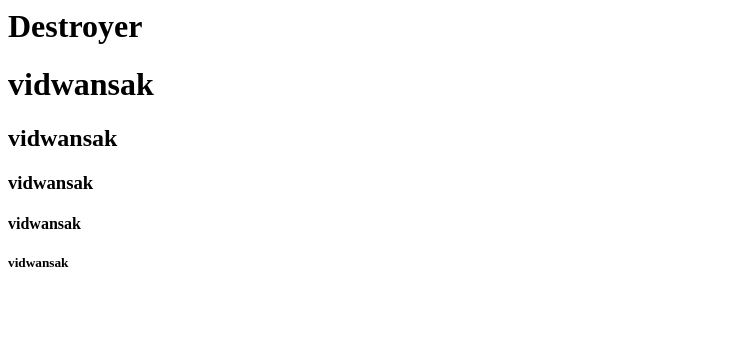
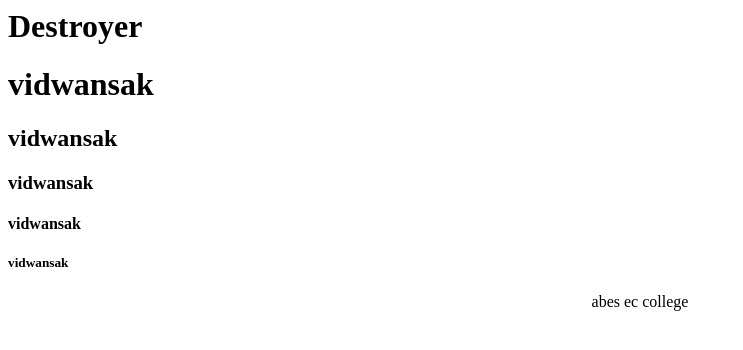
Before and after one commit to chanchanmon/projectA1, a plain HTML site: page index.html in a window 1280 px wide. Shown: the whole page, without its empty margins (0-743 px from the left). Drawn offline with Linux system fonts and the light colour scheme.

Commit message:
Update index.html

```diff
--- a/index.html
+++ b/index.html
@@ -9,6 +9,7 @@
   <h3>vidwansak</h3>
   <h4>vidwansak</h4>
   <h5>vidwansak</h5>
+  <p style="text-align: center;">abes ec college </p>
 
 
 </body>
```
